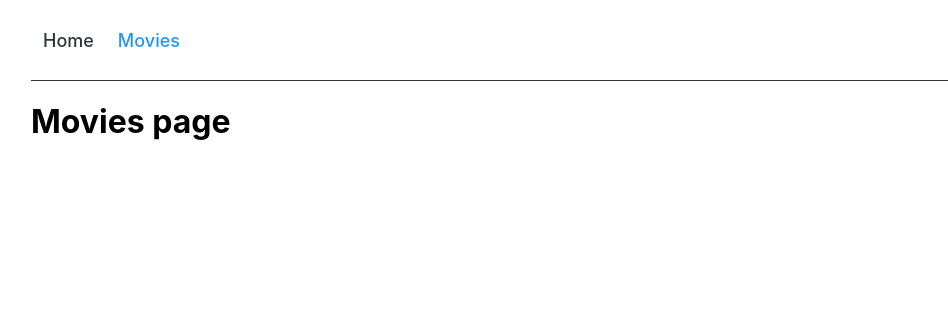
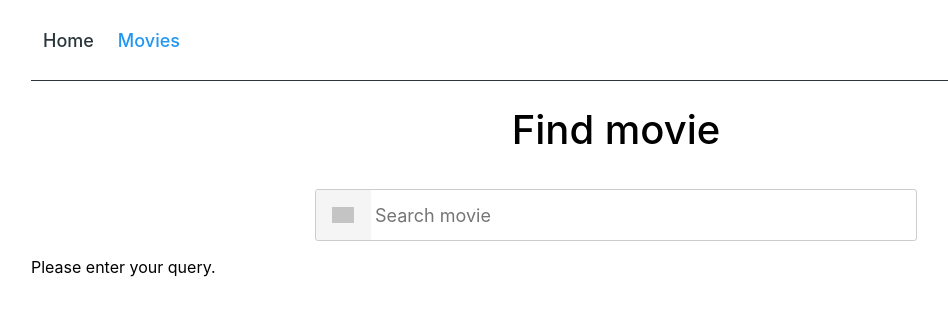
Before and after one commit to magrateya/goit-react-hw-04-movies, a React (Create React App) app: page /movies in a window 1280 px wide. Shown: the top 316 px of the page, without its empty margins (24-972 px from the left). Built offline with nearby package versions, Linux system fonts and the light colour scheme; grey boxes are pictures that could not be loaded.

Commit message:
adds search query

```diff
--- /dev/null
+++ b/src/components/SearchForm/SearchForm.js
@@ -0,0 +1,60 @@
+import { useState } from 'react';
+import { Link, useRouteMatch } from 'react-router-dom';
+import s from './SearchForm.module.css';
+
+export default function SearchForm({ onSubmit, filmArr }) {
+  const { url } = useRouteMatch();
+  const [query, setQuery] = useState('');
+
+  const handleChange = e => {
+    setQuery(e.currentTarget.value.toLowerCase());
+  };
+
+  const handleSubmit = e => {
+    e.preventDefault();
+
+    if (query.trim() === '') {
+      return;
+    }
+    onSubmit(query);
+
+    setQuery('');
+  };
+  console.log(filmArr);
+  return (
+    <>
+      <form className={s.SearchForm} onSubmit={handleSubmit}>
+        <button type="submit" className={s.SearchFormButton}>
+          <span className={s.SearchFormButtonLabel}>Search</span>
+        </button>
+
+        <input
+          value={query}
+          onChange={handleChange}
+          className={s.SearchFormInput}
+          type="text"
+          autoComplete="off"
+          autoFocus
+          placeholder="Search movie"
+        />
+      </form>
+      {filmArr.length > 0 ? (
+        <ul className={s.ImageGallery}>
+          {filmArr.map(film => (
+            <li key={film.id}>
+              <Link to={`${url}/${film.id}`}>
+                <img
+                  src={`https://image.tmdb.org/t/p/w200/${film.poster_path}`}
+                  alt={film.title}
+                />
+              </Link>
+              <p>{film.original_title}</p>
+            </li>
+          ))}
+        </ul>
+      ) : (
+        <p>Please enter your query.</p>
+      )}
+    </>
+  );
+}
--- /dev/null
+++ b/src/components/SearchForm/SearchForm.module.css
@@ -0,0 +1,88 @@
+.SearchForm {
+  display: flex;
+  align-items: center;
+  width: 100%;
+  max-width: 600px;
+  background-color: #fff;
+  border-radius: 3px;
+  overflow: hidden;
+  margin-right: auto;
+  margin-left: auto;
+  border: 1px solid #ccc;
+}
+
+.SearchFormButton {
+  display: inline-block;
+  width: 48px;
+  height: 48px;
+  border: 0;
+  background-image: url('https://image.flaticon.com/icons/svg/149/149852.svg');
+  background-size: 40%;
+  background-repeat: no-repeat;
+  background-position: center;
+  opacity: 0.6;
+  transition: opacity 250ms cubic-bezier(0.4, 0, 0.2, 1);
+  cursor: pointer;
+  outline: none;
+}
+
+.SearchFormButton:hover {
+  opacity: 1;
+}
+
+.SearchFormButtonLabel {
+  position: absolute;
+  width: 1px;
+  height: 1px;
+  padding: 0;
+  overflow: hidden;
+  clip: rect(0, 0, 0, 0);
+  white-space: nowrap;
+  clip-path: inset(50%);
+  border: 0;
+}
+
+.SearchFormInput {
+  display: inline-block;
+  width: 100%;
+  font: inherit;
+  font-size: 20px;
+  border: none;
+  outline: none;
+  padding-left: 4px;
+  padding-right: 4px;
+}
+
+.SearchFormInput::placeholder {
+  font: inherit;
+  font-size: 18px;
+}
+.ImageGallery {
+  display: grid;
+  max-width: calc(100vw - 48px);
+  grid-template-columns: 25% 25% 25% 25%;
+  grid-gap: 16px;
+  margin-top: 0;
+  margin-bottom: 0;
+  padding: 0;
+  list-style: none;
+  margin-left: auto;
+  margin-right: auto;
+}
+.ImageGalleryItem {
+  border-radius: 2px;
+  box-shadow: 0px 1px 3px 0px rgba(0, 0, 0, 0.2),
+    0px 1px 1px 0px rgba(0, 0, 0, 0.14), 0px 2px 1px -1px rgba(0, 0, 0, 0.12);
+}
+
+.ImageGalleryItemImage {
+  width: 100%;
+  height: 260px;
+  object-fit: cover;
+  transition: transform 250ms cubic-bezier(0.4, 0, 0.2, 1);
+}
+
+.ImageGalleryItemImage:hover {
+  transform: scale(1.03);
+  cursor: zoom-in;
+}
--- a/src/services/movieshelf-api.js
+++ b/src/services/movieshelf-api.js
@@ -31,3 +31,9 @@ export function fetchReviewers(movie_id) {
     `${BASE_URL}movie/${movie_id}/reviews?api_key=${API_KEY}&language=en-US`,
   );
 }
+
+export function fetchMoviesByQuery(query) {
+  return fetchWithErrorHandling(
+    `${BASE_URL}search/movie?api_key=${API_KEY}&language=en-US&query=${query}&page=1&include_adult=false`,
+  );
+}
--- a/src/views/MovieCastCubView.js
+++ b/src/views/MovieCastCubView.js
@@ -3,7 +3,7 @@ import { useParams } from 'react-router-dom';
 import * as movieShelfAPI from '../services/movieshelf-api';
 
 export default function MovieCastSubView() {
-  const [cast, setCast] = useState(null);
+  const [cast, setCast] = useState([]);
   const { movieId } = useParams();
 
   useEffect(() => {
@@ -12,7 +12,7 @@ export default function MovieCastSubView() {
     });
   }, [movieId]);
 
-  //   console.log(cast);
+  // console.log(cast);
   return (
     <>
       {cast && (
--- a/src/views/MovieReviewersSubView.js
+++ b/src/views/MovieReviewersSubView.js
@@ -3,7 +3,7 @@ import { useParams } from 'react-router-dom';
 import * as movieShelfAPI from '../services/movieshelf-api';
 
 export default function MovieReviewersSubView() {
-  const [reviewers, setReviewers] = useState(null);
+  const [reviewers, setReviewers] = useState([]);
   const { movieId } = useParams();
 
   useEffect(() => {
@@ -28,7 +28,7 @@ export default function MovieReviewersSubView() {
           ))}
         </ul>
       ) : (
-        <p>We don't have any reviewers</p>
+        <p>Sorry, there are no reviewers for this film 😦</p>
       )}
     </>
   );
--- a/src/views/MoviesView.js
+++ b/src/views/MoviesView.js
@@ -1,3 +1,33 @@
+import { useState, useEffect } from 'react';
+import * as movieShelfAPI from '../services/movieshelf-api';
+
+import PageHeading from '../components/PageHeading/PageHeading';
+import SearchForm from '../components/SearchForm/SearchForm';
+
 export default function MoviesView() {
-  return <h1>Movies page</h1>;
+  const [film, setFilm] = useState([]);
+  const [query, setQuery] = useState('');
+  // const [isLoading, setIsLoading] = useState(false);
+
+  useEffect(() => {
+    if (!query) {
+      return;
+    }
+    movieShelfAPI.fetchMoviesByQuery(query).then(data => {
+      setFilm([...data.results]);
+    });
+  }, [query]);
+
+  const onChangeQuery = query => {
+    setQuery(query);
+    setFilm([]);
+  };
+
+  // console.log(film);
+  return (
+    <>
+      <PageHeading text="Find movie"></PageHeading>
+      <SearchForm onSubmit={onChangeQuery} filmArr={film} />
+    </>
+  );
 }
```
Also changed, not shown: 1 other file (tests, documents, lock files or other folders).
